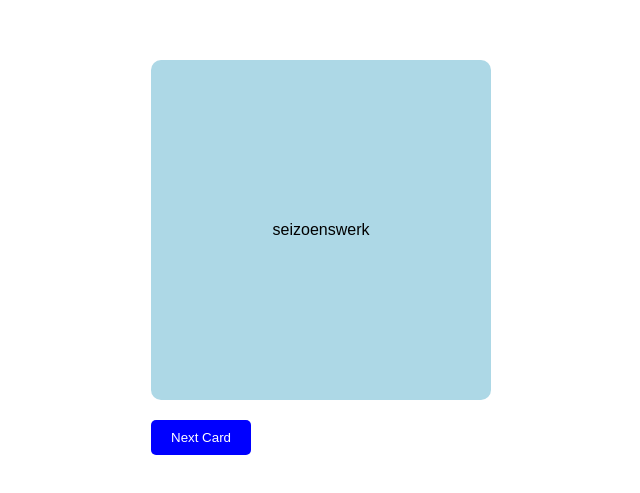
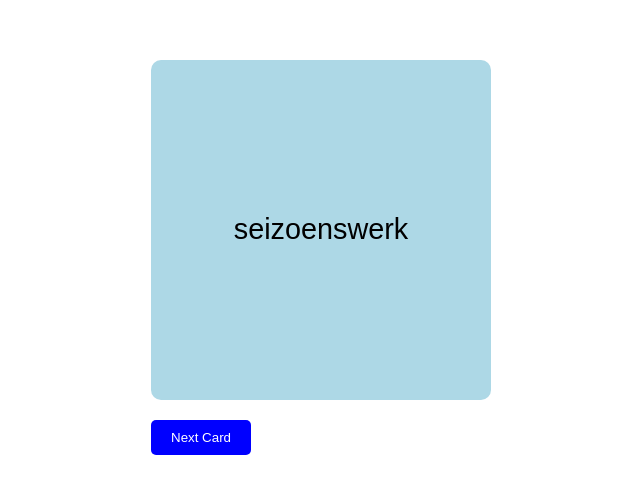
Before and after one commit to seschenkel/seschenkel.github.io, a plain HTML site: page al.html in a window 1280 px wide. Shown: the part 143-636 px from the top of the page, without its empty margins (319-959 px from the left). Drawn offline with Linux system fonts and the light colour scheme.

Commit message:
Update al.html

```diff
--- a/al.html
+++ b/al.html
@@ -13,6 +13,7 @@
         justify-content: center;
         align-items: center;
         height: 100vh;
+        font-size: 1.2em;
     }
     .flashcard {
         width: 300px;
@@ -25,6 +26,7 @@
         justify-content: center;
         align-items: center;
         transition: transform 0.5s;
+        font-size: 1.5em;
     }
     .back {
         display: none;
```
